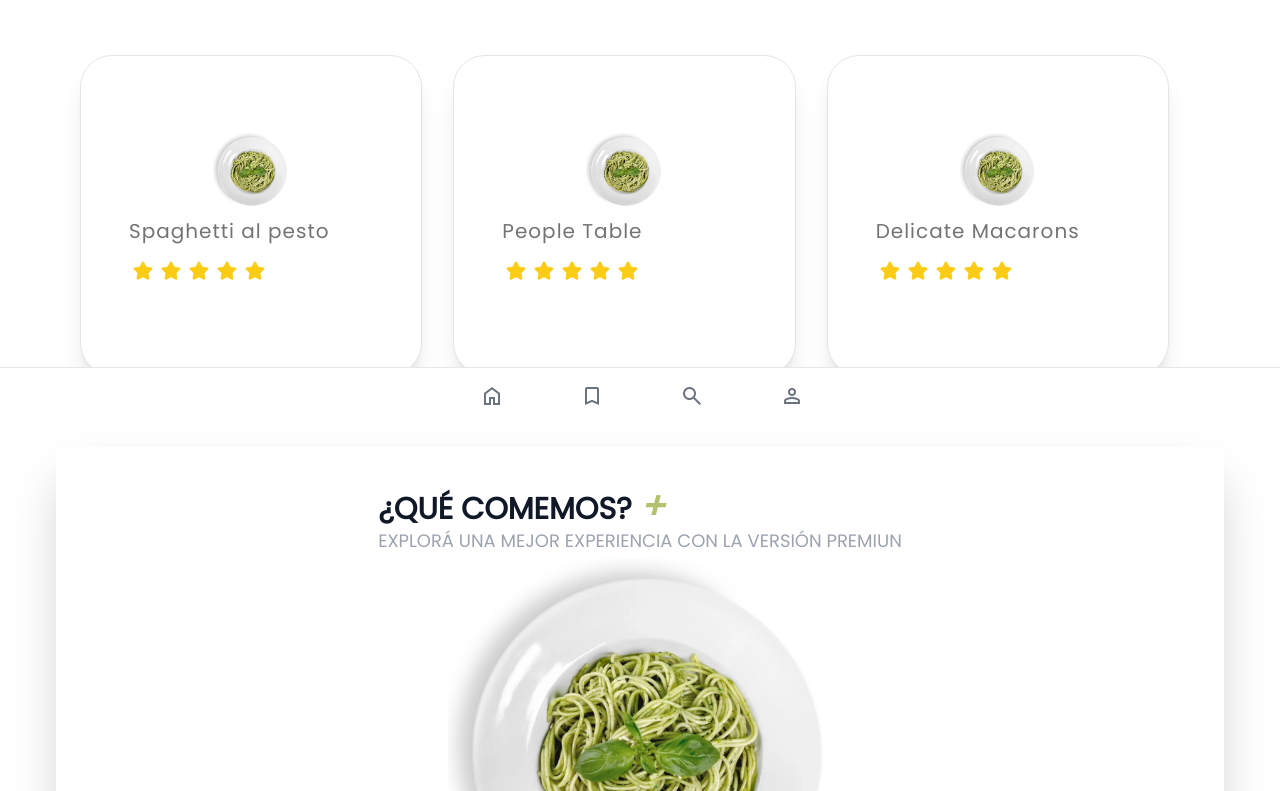
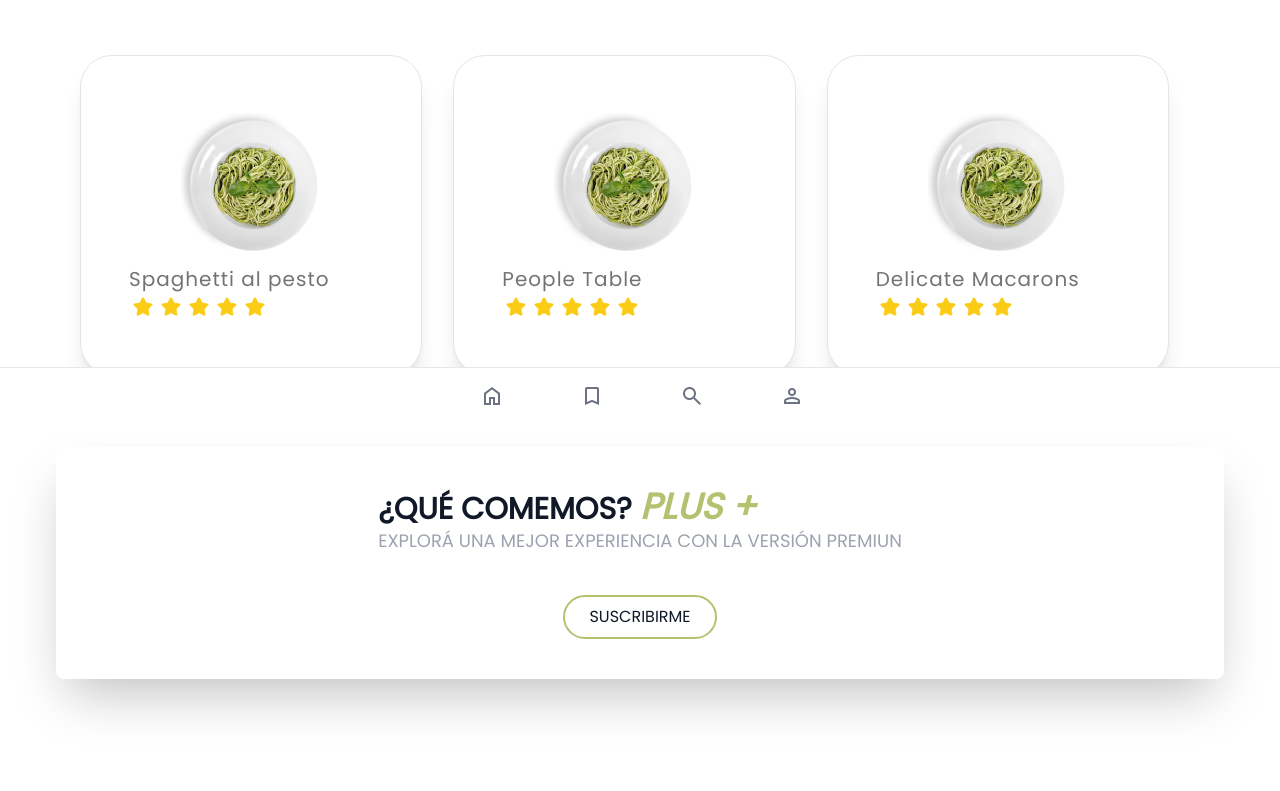
Before and after one commit to Cecimartinez/que-comemos, a React (Vite) app in the folder que-comemos-app/: page / in a window 1280 px wide. Shown: the part 369-1160 px from the top of the page. After the commit the page ends 1128 px from the top, so only its background shows below. Built offline with nearby package versions, Linux system fonts and the light colour scheme.

Commit message:
Home page and components, updated

```diff
--- a/que-comemos-app/src/components/ProductCard/ProductCard.jsx
+++ b/que-comemos-app/src/components/ProductCard/ProductCard.jsx
@@ -1,28 +1,24 @@
-export const ProductCard=()=>{
-  return(
+export const ProductCard = () => {
+  return (
 
-<div className="flex items-center justify-center lg:mx-10 w-full pb-16  ">
+    <div className="flex items-center justify-center lg:mx-10 w-full pb-16 bg-white   h-full">
       <div className="w-full p-4 b">
         <div className="flex flex-col lg:flex-col items-center  justify-center p-10 bg-white rounded-lg shadow-2xl card">
           <div className="prod-title">
             <p className="text-2xl lg:text-3xl font-bold text-gray-900 uppercase">
-                    ¿Qué comemos? <i className="text-[#B4c170] text-4xl">+</i>
+              ¿Qué comemos? <i className="text-[#B4c170] text-4xl">Plus +</i>
             </p>
             <p className="text-sm lg:text-lg text-gray-400 uppercase">
               Explorá una mejor experiencia con la versión premiun
             </p>
           </div>
-            <div className="prod-img my-1 ">
-                <img src="././pesto.webp" className="object-cover lg:w-96  object-center   w-full"/>
-            </div>
+
           <div className="grid gap-10 prod-info">
 
-                <div className=" items-center justify-between text-gray-900 md:flex-row">
-                    <p className="text-xl font-bold my-1">
-                      $ 1200 / Mes
-                    </p>
+            <div className=" items-center justify-center pt-10 text-gray-900 md:flex-row">
+
               <button className="px-6 py-2 uppercase transition duration-200 ease-in border-2 border-[#B4c170] rounded-full hover:bg-[#B4c170] hover:text-white focus:outline-none">
-                        Lo quiero!
+                Suscribirme
               </button>
             </div>
           </div>
--- a/que-comemos-app/src/index.css
+++ b/que-comemos-app/src/index.css
@@ -3,7 +3,23 @@
 @tailwind components;
 @tailwind utilities;
 
+* {
+  margin: 0;
+  padding: 0;
+  box-sizing: border-box;
+}
 
+.App {
+  min-height: 100vh;
+  width: 85vw;
+  max-width: 1900px;
+  margin: 0rem auto;
+}
+body {
+  max-width: 100%;
+  overflow-x: hidden;
+  background-color: #fff;
+}
 
 @media (max-width: 700px) {
   .carrousel-container {
--- a/que-comemos-app/src/pages/Home/Home.jsx
+++ b/que-comemos-app/src/pages/Home/Home.jsx
@@ -6,7 +6,7 @@ import { Greeting } from "./components/Greeting/Greeting";
 
 export const Home = () => {
   return (
-    <div className="bg-white font-poppins flex flex-col justify-between items-baseline h-screen  2xl:h-full  w-full md:h-full">
+    <div className="bg-white font-poppins flex flex-col justify-between items-baseline  h-screen">
       <Greeting userName="Valentina" />
 
       <div className="w-full  flex justify-center items-center lg:mb-4 mb-10">
@@ -22,7 +22,7 @@ export const Home = () => {
           <CardCarrousel />
         </div>
 
-        <div className="flex justify-center items-center   w-full bg-white">
+        <div className="flex justify-center items-center w-full bg-white">
         <ProductCard/>
         </div>
 
--- a/que-comemos-app/src/pages/Home/components/CardCarrousel/CardCarrousel.jsx
+++ b/que-comemos-app/src/pages/Home/components/CardCarrousel/CardCarrousel.jsx
@@ -3,11 +3,11 @@ import { StarIcons } from "../StarIcons/StarIcons"
 
 export const CardCarrousel = () => {
   return (
-    <div className="carrousel-container w-full md:px-20 h-full bg-white  grid md:grid-cols-2 xl:grid-cols-3 2xl:grid-cols-5">
+    <div className="carrousel-container w-full md:px-20 h-full  bg-white  grid md:grid-cols-2 xl:grid-cols-3 2xl:grid-cols-5">
       {
         recetas.map((receta,index) => (
           <div
-            className="card-carrousel flex-col  w-11/12 sm:px-5 lg:px-5 rounded-4xl flex shadow-xl  py-10  h-80 border border-neutral-200  justify-center my-4   bg-white"
+            className="card-carrousel flex-col  w-11/12 sm:px-5 lg:px-5 rounded-4xl flex shadow-xl  py-5 h-80 lg:h-80 border border-neutral-200  justify-center my-4   bg-white"
             draggable="false"
             key={index}
           >
@@ -17,8 +17,8 @@ export const CardCarrousel = () => {
               rel="noopener noreferrer "
               className=""
             >
-              <div className=" flex  justify-center mx-8   px-10 lg:px-20 rounded-full items-center ">
-                <img src={receta.imgSrc} alt={receta.name} className=" w-full h-full" />
+              <div className=" flex  justify-center mx-8   px-9 lg:px-12 rounded-full items-center ">
+                <img src={receta.imgSrc} alt={receta.name} className=" w-36 h-36" />
               </div>
             </a>
             <div className=" rounded-xl  flex justify-center items-start px-7  flex-col  text-gray-900">
@@ -26,9 +26,9 @@ export const CardCarrousel = () => {
                 {receta.name}
               </h3>
 
-              <div className=" flex text-yellow-400  mx-1 space-x-2">
+              <div className=" flex text-yellow-400  mx-1 space-x-2 ">
                 {StarIcons.map((star, index) => (
-                  <div className=" my-4" key={index}>{star}</div>
+                  <div className=" mt-1" key={index}>{star}</div>
                 ))}
               </div>
             </div>
```
Lines whose indentation alone changed are shown as unchanged.
